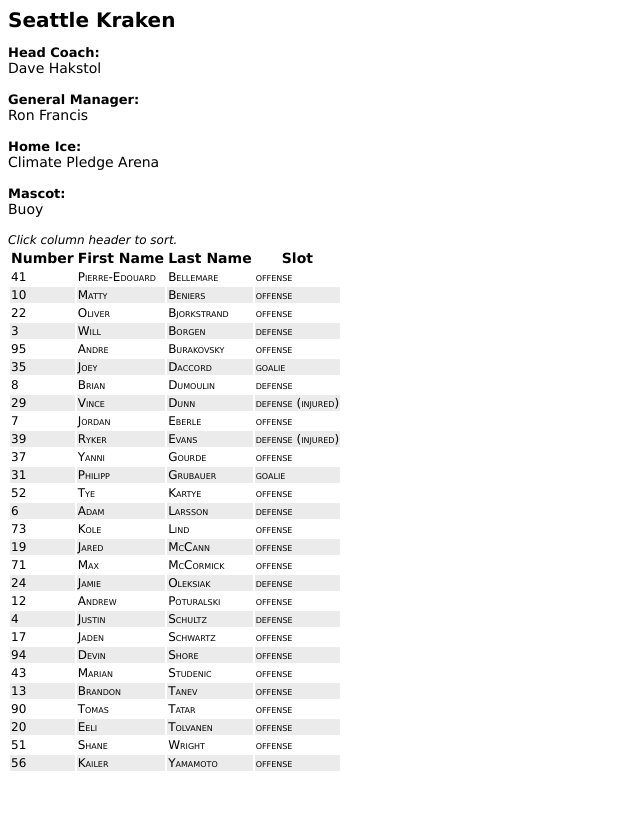
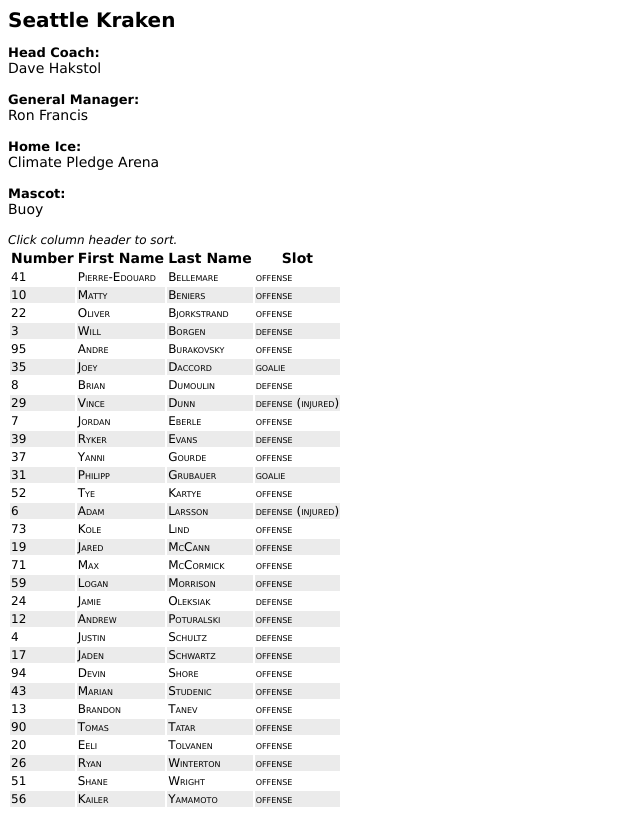
Before and after one commit to Jaeliyah/jaeliyah.github.io, a plain HTML site: page kraken.html in a window 1280 px wide. Shown: the whole page, without its empty margins (0-640 px from the left). Drawn offline with Linux system fonts and the light colour scheme.

Commit message:
Update kraken.html

```diff
--- a/kraken.html
+++ b/kraken.html
@@ -75,7 +75,7 @@
 		<td>39</td>
 		<td>Ryker</td>
 		<td>Evans</td>
-		<td>defense (injured)</td>
+		<td>defense</td>
 	</tr>
 	<tr>
 		<td>37</td>
@@ -99,7 +99,7 @@
 		<td>6</td>
 		<td>Adam</td>
 		<td>Larsson</td>
-		<td>defense</td>
+		<td>defense (injured)</td>
 	</tr>
 	<tr>
 		<td>73</td>
@@ -117,6 +117,12 @@
 		<td>71</td>
 		<td>Max</td>
 		<td>McCormick</td>
+		<td>offense</td>
+	</tr>
+	<tr>
+		<td>59</td>
+		<td>Logan</td>
+		<td>Morrison</td>
 		<td>offense</td>
 	</tr>
 	<tr>
@@ -174,6 +180,12 @@
 		<td>offense</td>
 	</tr>
 	<tr>
+		<td>26</td>
+		<td>Ryan</td>
+		<td>Winterton</td>
+		<td>offense</td>
+	</tr>
+	<tr>
 		<td>51</td>
 		<td>Shane</td>
 		<td>Wright</td>
```
